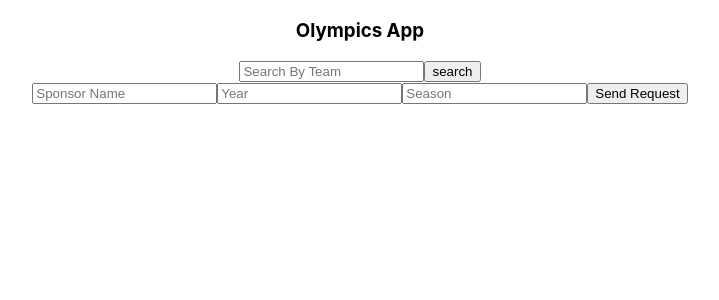
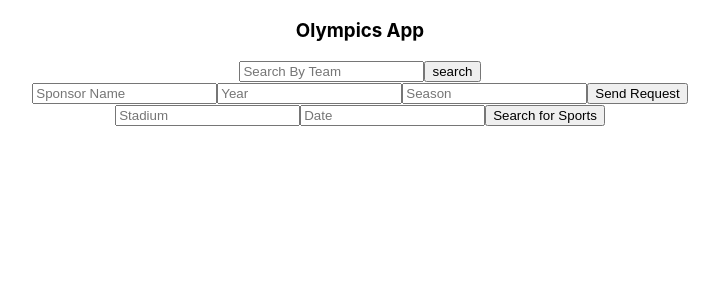
Before and after one commit to pantsousis/olympics_frontend, a React (Create React App) app: page / in a window 1280 px wide. Shown: the top 300 px of the page, without its empty margins (280-999 px from the left). Built offline with nearby package versions, Linux system fonts and the light colour scheme.

Commit message:
2o_erwthma

```diff
--- a/src/App.js
+++ b/src/App.js
@@ -2,15 +2,17 @@ import './App.css';
 import { useEffect, useState } from 'react';
 
 function App() {
-	const [ data, setData ] = useState('');
-	const [ query, setQuery ] = useState('');
-	const [ sponsorName, setSponsorName ] = useState('');
-	const [ year, setYear ] = useState('');
-	const [ season, setSeason ] = useState('');
-	const [ team, setTeam ] = useState('');
-	const [ error, setError ] = useState(false);
-	const [ message, setMessage ] = useState('');
-	const [ url, setUrl ] = useState('');
+	const [data, setData] = useState('');
+	const [query, setQuery] = useState('');
+	const [sponsorName, setSponsorName] = useState('');
+	const [year, setYear] = useState('');
+	const [season, setSeason] = useState('');
+	const [team, setTeam] = useState('');
+	const [error, setError] = useState(false);
+	const [message, setMessage] = useState('');
+	const [stadium, setStadium] = useState('');
+	const [date, setDate] = useState('');
+	const [url, setUrl] = useState('');
 	const baseUrl = 'http://localhost:8084';
 
 	const postDataSponsor = () => {
@@ -43,9 +45,30 @@ function App() {
 			.then((data) => setData(data));
 	};
 
+	const postDataSportAtStadium = () => {
+		if (!date || !stadium ) {
+			setError(true);
+			setMessage('Please fill all the fields');
+		}
+		const requestOptions = {
+			method: 'GET',
+			headers: { 'Content-Type': 'application/json' },
+			//body: JSON.stringify({ stadium, date})
+		};
+		fetch(baseUrl + '/sport/search' , requestOptions)
+			.then((response) => response.json())
+			.then((data) => setData(data));
+			console.log(data,"TELOS EDW")
+	};
+
+
+
 	return (
 		<div className="App">
+
 			<h3>Olympics App</h3>
+
+
 			<input type="text" onChange={(e) => setTeam(e.target.value)} placeholder="Search By Team" />
 			<button onClick={postDataAthlete}>search</button>
 			{data &&
@@ -57,6 +80,8 @@ function App() {
 					</div>
 				))}
 			{error && <div style={{ color: 'red' }}>{message}</div>}
+
+
 			<form>
 				<input
 					type="text"
@@ -64,10 +89,44 @@ function App() {
 					placeholder="Sponsor Name"
 					required
 				/>
-				<input type="text" onChange={(e) => setYear(e.target.value)} placeholder="Year" required />
-				<input type="text" onChange={(e) => setSeason(e.target.value)} placeholder="Season" required />
+				<input
+					type="text"
+					onChange={(e) => setYear(e.target.value)}
+					placeholder="Year"
+					required
+				/>
+				<input
+					type="text"
+					onChange={(e) => setSeason(e.target.value)}
+					placeholder="Season"
+					required
+				/>
 				<button onClick={postDataSponsor}>Send Request</button>
 			</form>
+
+			<form>
+				<input
+					type="text"
+					onChange={(e) => setStadium(e.target.value)}
+					placeholder="Stadium"
+					required
+				/>
+				<input
+					type="text"
+					onChange={(e) => setDate(e.target.value)}
+					placeholder="Date"
+					required
+				/>
+				<button onClick={postDataSportAtStadium}>Search for Sports</button>
+			</form>
+			{data &&
+				data.map((item) => (
+					<div >
+						<div>
+							{item.sportName} {item.stadiumName}
+						</div>
+					</div>
+				))}
 		</div>
 	);
 }
```
